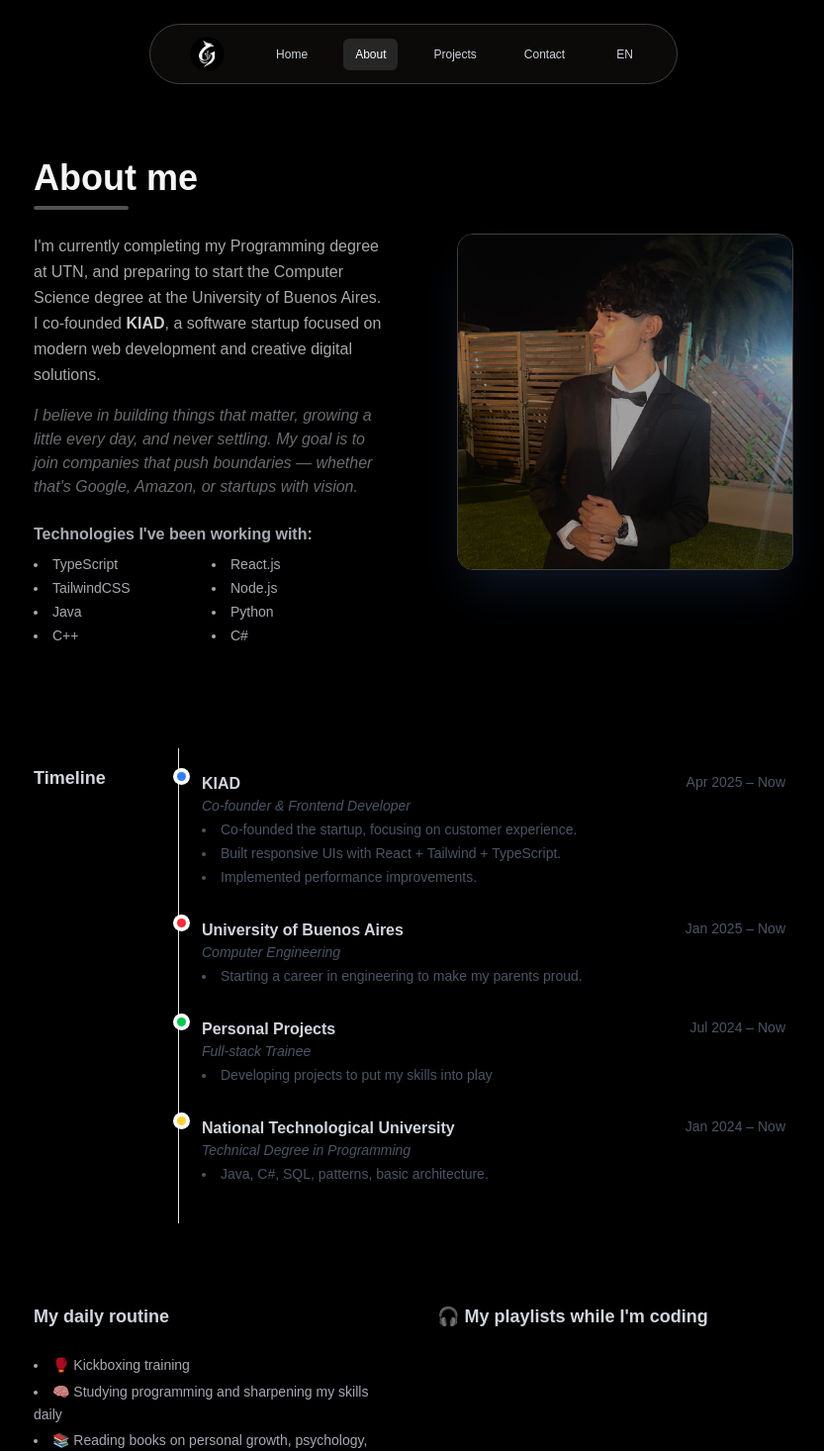
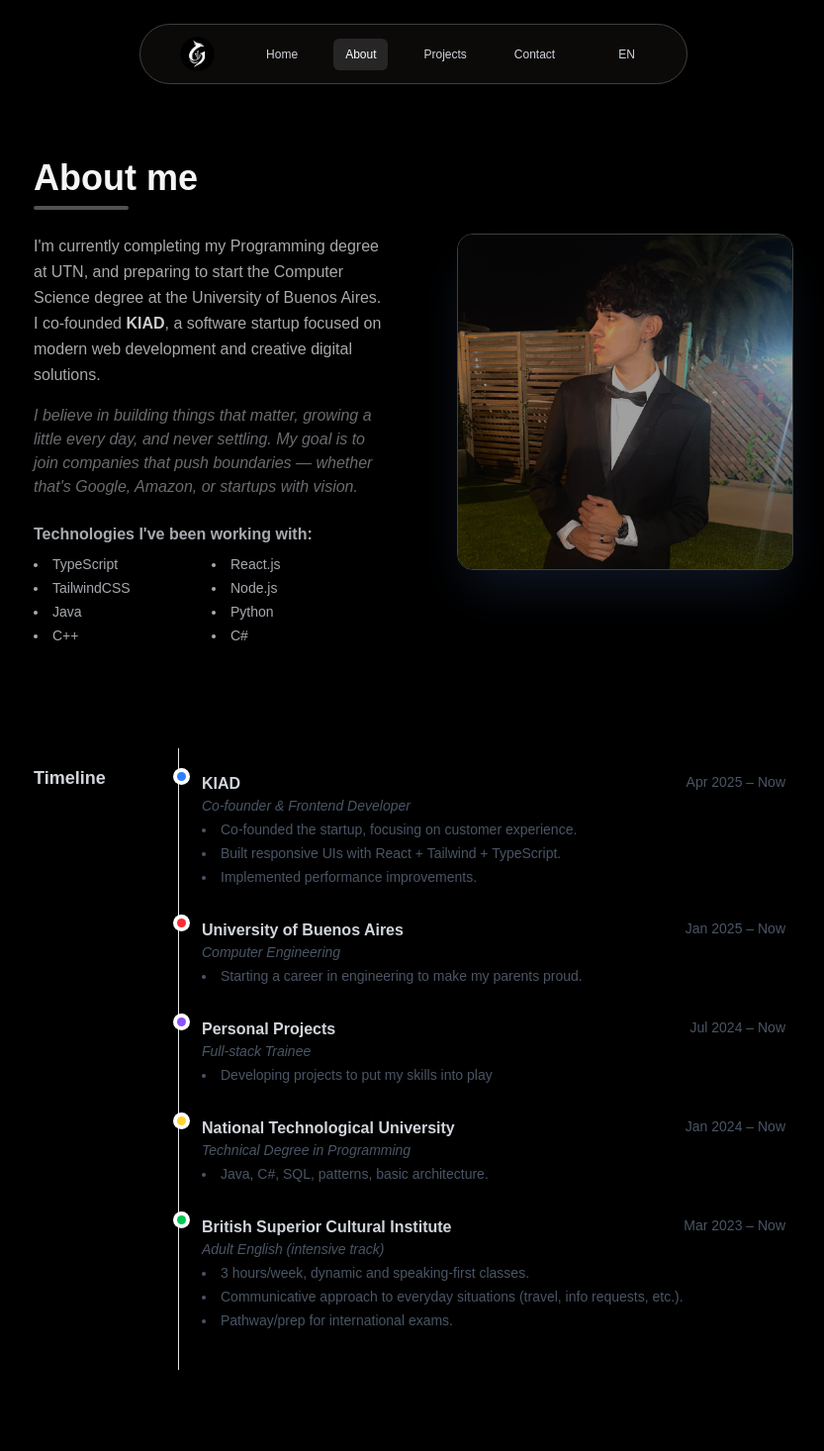
Before and after one commit to RamosGonzalo/Portfolio, a Next.js app: page /en/about in a window 1280 px wide. Shown: the top 1466 px of the page at 99% size, without its empty margins (222-1055 px from the left). Built offline with nearby package versions, Linux system fonts and the light colour scheme; grey boxes are pictures that could not be loaded.

Commit message:
`feat: update language and timeline data, fix navbar and page links`

```diff
--- a/src/app/[lang]/page.tsx
+++ b/src/app/[lang]/page.tsx
@@ -59,7 +59,7 @@ export default function HomePage() {
 
         <div className="flex items-center justify-center gap-3">
           <a
-            href="/Gonzalo_Ramos_CV.pdf"
+            href="/CV - Gonzalo Patricio Ramos.pdf"
             download
             target="_blank"
             rel="noopener noreferrer"
--- a/src/components/Navbar.tsx
+++ b/src/components/Navbar.tsx
@@ -91,12 +91,15 @@ const Navbar = () => {
                     })}
                 </ul>
 
-                <div
-                    onClick={toggleLanguage}
-                    className="text-xs pr-1 py-1 rounded-2xl hover:bg-neutral-800 hover:text-white transition-all cursor-pointer select-none"
+                <button
+                type="button"
+                onClick={toggleLanguage}
+                className="inline-flex h-8 items-center px-3 text-xs rounded-md hover:bg-neutral-800 hover:text-white transition-colors cursor-pointer select-none focus:outline-none focus-visible:ring-2 focus-visible:ring-neutral-600"
+                aria-label={lang === "en" ? "Change language to Spanish" : "Cambiar idioma a inglés"}
                 >
-                    {lang === "en" ? "EN" : "ES"}
-                </div>
+                {lang === "en" ? "EN" : "ES"}
+                </button>
+
                 </div>
             </nav>
         </header>
--- a/src/components/Timeline.tsx
+++ b/src/components/Timeline.tsx
@@ -12,6 +12,7 @@ const dotColor = (c?: string) => {
         case "amber": return "bg-amber-300";
         case "green": return "bg-green-500";
         case "red": return "bg-red-500";
+        case "violet": return "bg-violet-500";
         default: return "bg-blue-500";
     }
     };
--- a/src/i18n/timeline.ts
+++ b/src/i18n/timeline.ts
@@ -36,7 +36,7 @@ export const timelineByLang: Record<Lang, TimelineItem[]> = {
         bullets: [
             "Desarrollando proyectos para poner en juego mis habilidades",
         ],
-        color: "green",
+        color: "violet",
         },
         {
         org: "Universidad Tecnológica Nacional",
@@ -46,6 +46,18 @@ export const timelineByLang: Record<Lang, TimelineItem[]> = {
         color: "amber",
         link: "https://www.frgp.utn.edu.ar/",
         },
+        {
+        org: "Instituto Superior Cultural Británico",
+        period: "Mar 2023 – Presente",
+        title: "Inglés para Adultos (intensivo)",
+        bullets: [
+            "Carga horaria: 3 h/semana (clases dinámicas y conversacionales).",
+            "Enfoque comunicativo para situaciones cotidianas (viajes, pedidos de info, etc).",
+            "Trayecto con preparación para exámenes internacionales."
+        ],
+        color: "green",
+        link: "https://icbritanico.edu.ar/"
+        }
     ],
     en: [
         {
@@ -75,7 +87,7 @@ export const timelineByLang: Record<Lang, TimelineItem[]> = {
         bullets: [
             "Developing projects to put my skills into play",
         ],
-        color: "green",
+        color: "violet",
         },
         {
         org: "National Technological University",
@@ -85,5 +97,17 @@ export const timelineByLang: Record<Lang, TimelineItem[]> = {
         color: "amber",
         link: "https://www.frgp.utn.edu.ar/",
         },
+        {
+        org: "British Superior Cultural Institute",
+        period: "Mar 2023 – Now",
+        title: "Adult English (intensive track)",
+        bullets: [
+            "3 hours/week, dynamic and speaking-first classes.",
+            "Communicative approach to everyday situations (travel, info requests, etc.).",
+            "Pathway/prep for international exams."
+        ],
+        color: "green",
+        link: "https://icbritanico.edu.ar/"
+        }
     ],
 };
--- a/src/types/timeline.ts
+++ b/src/types/timeline.ts
@@ -3,7 +3,7 @@ export type TimelineItem = {
     period: string;
     title: string;
     bullets: string[];
-    color?: "blue" | "amber" | "green" | "red";
+    color?: "blue" | "amber" | "green" | "red" | "violet";
     link?: string;
 };
 export type Lang = "es" | "en";
```
